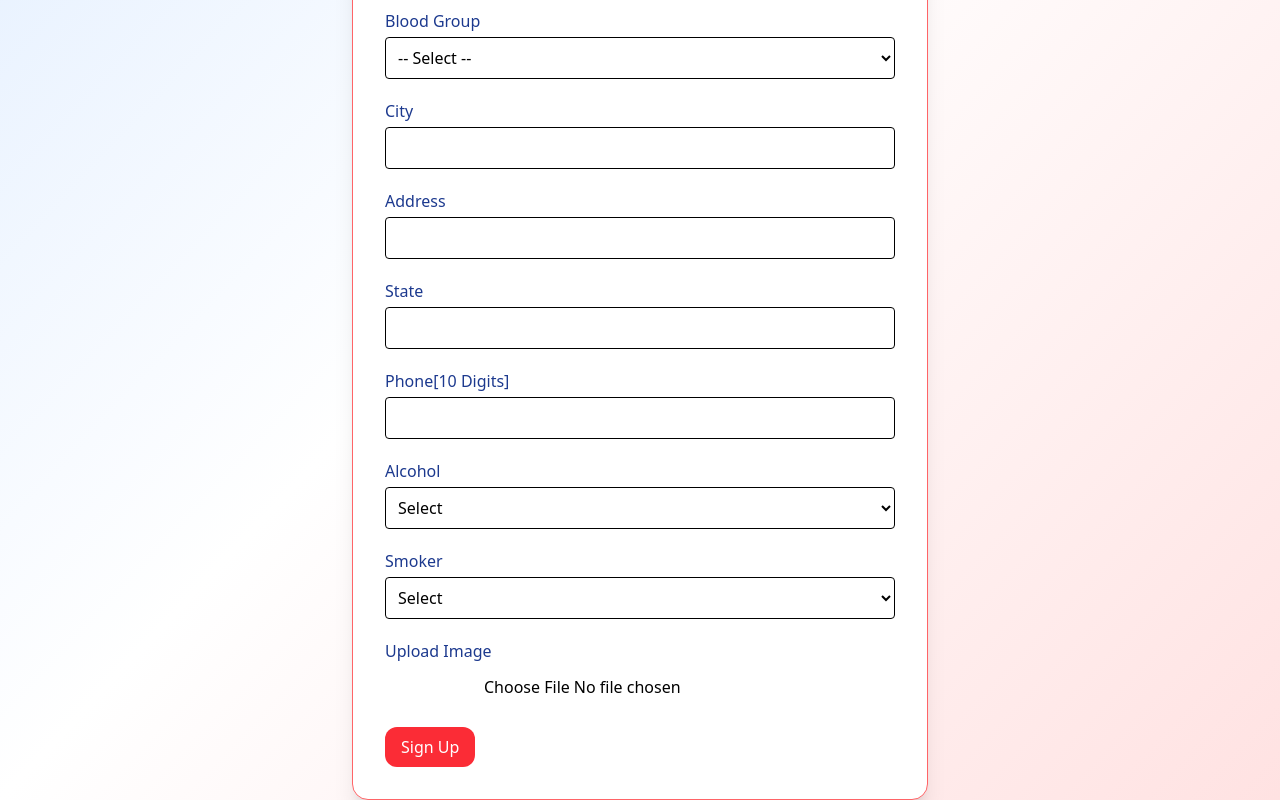
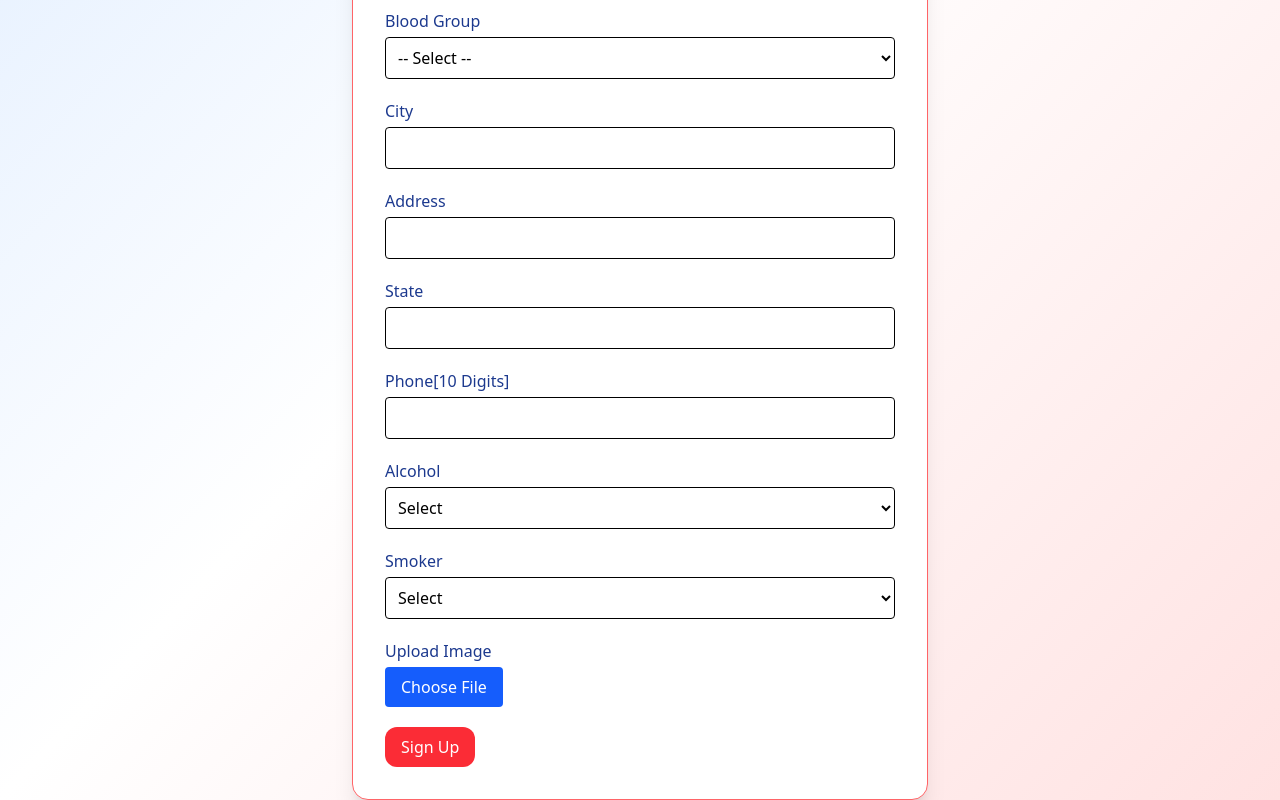
Before and after one commit to SaiBalaji-11/RedConnect, a React (Vite) app in the folder RedConnect/frontend/: page /signup in a window 1280 px wide. Shown: the part 670-1470 px from the top of the page. Built offline with nearby package versions, Linux system fonts and the light colour scheme; no server answers.

Commit message:
Fix: corrected frontend issue

```diff
--- a/RedConnect/frontend/src/components/Signup.jsx
+++ b/RedConnect/frontend/src/components/Signup.jsx
@@ -131,15 +131,19 @@ export default function Signup() {
         {/* Image Upload */}
         <div className="flex flex-col">
   <label className="text-blue-900 font-medium mb-1">Upload Image</label>
-          <button><input
+
+  <label className="inline-block bg-blue-600 hover:bg-blue-700 text-white px-4 py-2 rounded cursor-pointer w-fit">
+    Choose File
+    <input
       name="image"
       type="file"
       accept="image/*"
       onChange={handleChange}
-            className="p-2"
+      className="hidden"
     />
-          </button>
+  </label>
 </div>
+
 
         <button type="submit" className="bg-red-500 text-white py-2 px-4 rounded-xl hover:bg-red-600">
           Sign Up
```
Lines whose indentation alone changed are shown as unchanged.
